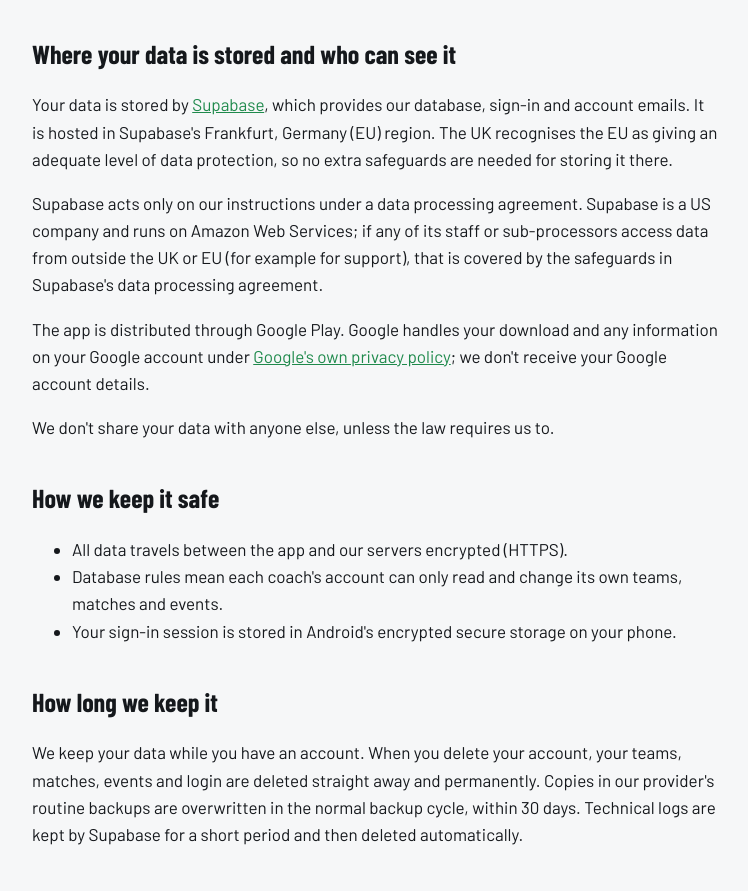
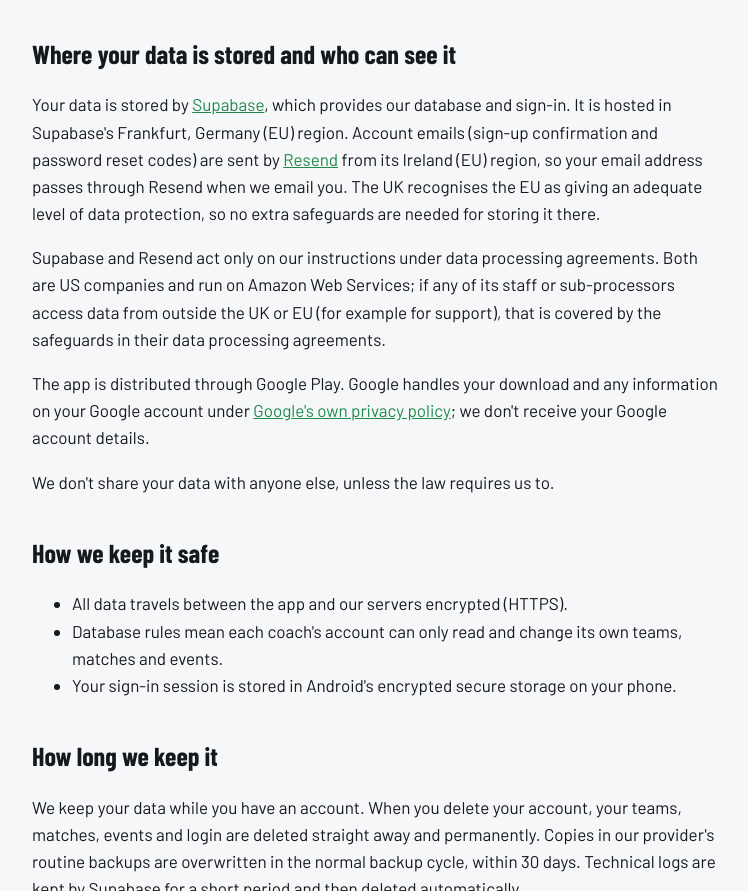
Before and after one commit to dHartley13/tapstats-legal, a plain HTML site: page privacy/index.html in a window 1280 px wide. Shown: the part 1712-2603 px from the top of the page, without its empty margins (264-1012 px from the left). Drawn offline with nearby package versions, Linux system fonts and the light colour scheme.

Commit message:
Name Resend as email sender in privacy policy

```diff
--- a/privacy/index.html
+++ b/privacy/index.html
@@ -54,8 +54,8 @@
 <p>We use your account, team and match details because we need them to provide the service you've signed up for (the "contract" basis). We keep technical logs because we have a legitimate interest in keeping the service secure and reliable.</p>
 
 <h2>Where your data is stored and who can see it</h2>
-<p>Your data is stored by <a href="https://supabase.com/privacy">Supabase</a>, which provides our database, sign-in and account emails. It is hosted in Supabase's Frankfurt, Germany (EU) region. The UK recognises the EU as giving an adequate level of data protection, so no extra safeguards are needed for storing it there.</p>
-<p>Supabase acts only on our instructions under a data processing agreement. Supabase is a US company and runs on Amazon Web Services; if any of its staff or sub-processors access data from outside the UK or EU (for example for support), that is covered by the safeguards in Supabase's data processing agreement.</p>
+<p>Your data is stored by <a href="https://supabase.com/privacy">Supabase</a>, which provides our database and sign-in. It is hosted in Supabase's Frankfurt, Germany (EU) region. Account emails (sign-up confirmation and password reset codes) are sent by <a href="https://resend.com/legal/privacy-policy">Resend</a> from its Ireland (EU) region, so your email address passes through Resend when we email you. The UK recognises the EU as giving an adequate level of data protection, so no extra safeguards are needed for storing it there.</p>
+<p>Supabase and Resend act only on our instructions under data processing agreements. Both are US companies and run on Amazon Web Services; if any of its staff or sub-processors access data from outside the UK or EU (for example for support), that is covered by the safeguards in their data processing agreements.</p>
 <p>The app is distributed through Google Play. Google handles your download and any information on your Google account under <a href="https://policies.google.com/privacy">Google's own privacy policy</a>; we don't receive your Google account details.</p>
 <p>We don't share your data with anyone else, unless the law requires us to.</p>
 
```
Also changed, not shown: support/index.html (+1 -1 lines).
